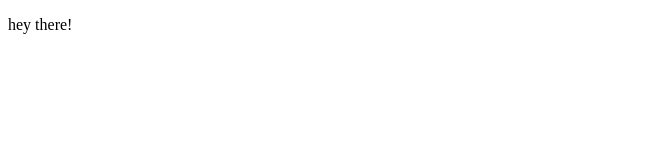
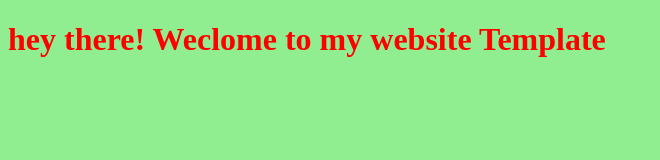
Before and after one commit to jaymcvitt/template, a website: page index.html in a window 1280 px wide. Shown: the whole page, without its empty margins (0-660 px from the left). Drawn offline with Linux system fonts and the light colour scheme.

Commit message:
Add files via upload

```diff
--- a/index.html
+++ b/index.html
@@ -2,10 +2,11 @@
 <html>
   <head>
     <meta charset="utf-8">
+    <link rel="stylesheet" href="coolness.css"
     <title></title>
   </head>
   <body>
-    <p> hey there! </p>
+    <h1> hey there! Weclome to my website Template </h1>
 
   </body>
 </html>
```
